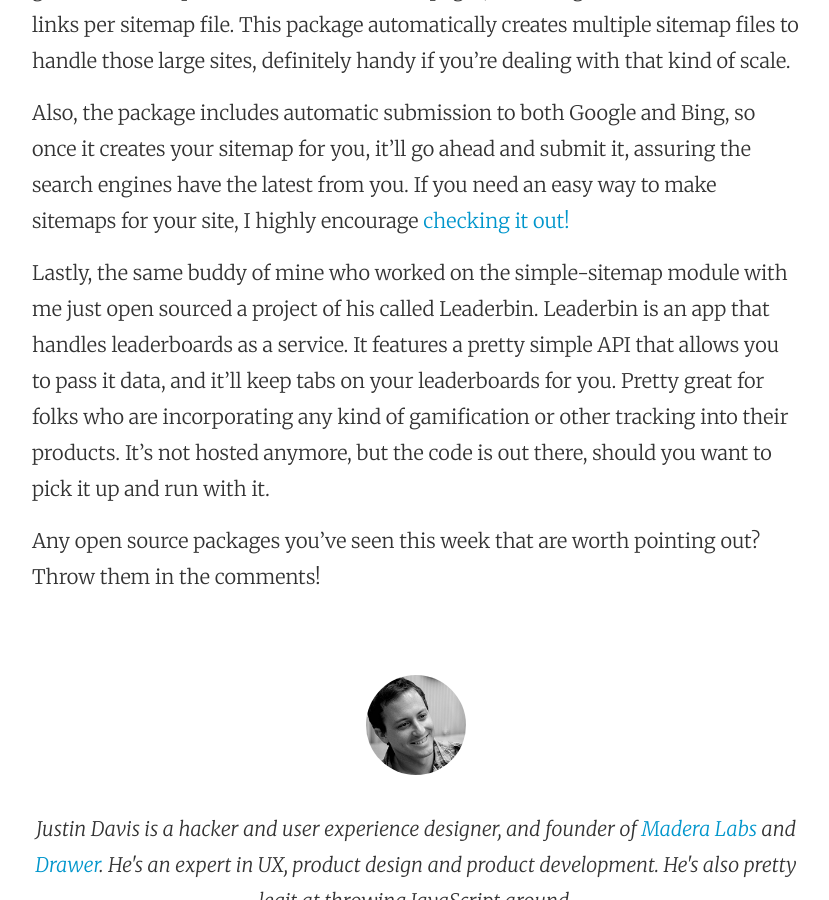
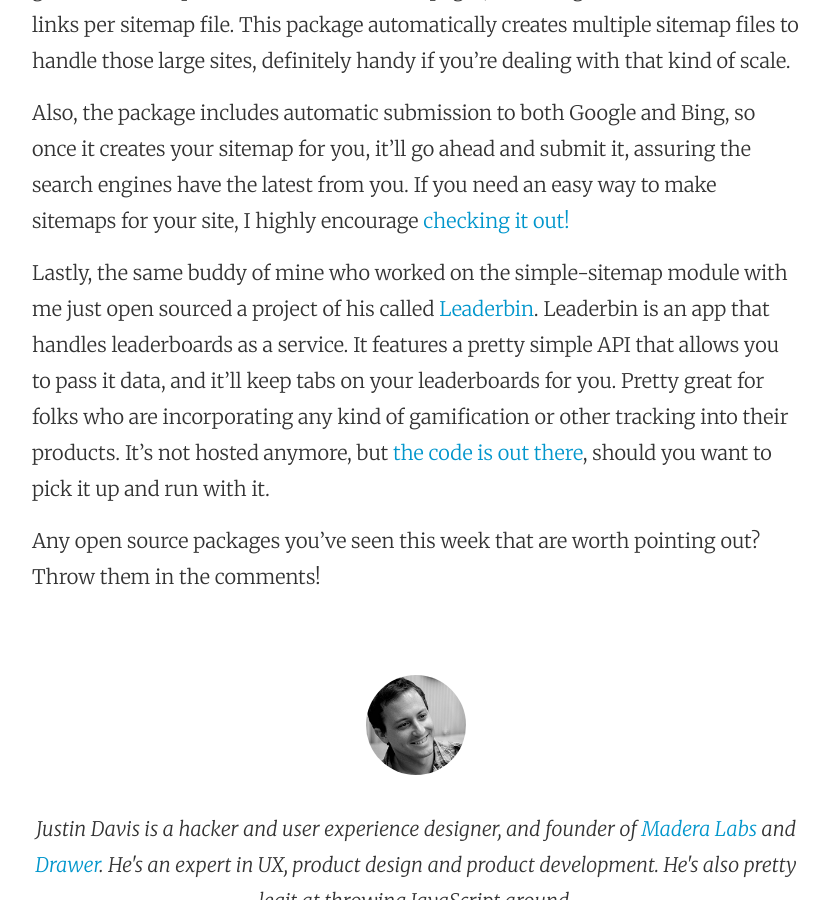
Before and after one commit to jwd2a/justindav.is, a Jekyll site: the page built from _posts/2014/2014-12-15-more-open-source-goodies-simple-sitemap-and-leaderbin.md, in a window 1280 px wide and 900 px high, scrolled down 784 px. Shown: the whole window, without its empty margins (224-1053 px from the left). Built offline with Jekyll 4.4.1, drawn with Linux system fonts in a browser that asks for light colours; nearby versions of some CDN libraries; comment, search, counter and statistics services are not loaded; part of the change alters nothing that is shown.

```diff
--- a/_posts/2014/2014-12-15-more-open-source-goodies-simple-sitemap-and-leaderbin.md
+++ b/_posts/2014/2014-12-15-more-open-source-goodies-simple-sitemap-and-leaderbin.md
@@ -11,6 +11,6 @@ I've now put out a second module, in collaboration [with a buddy of mine](http:/
 
 Also, the package includes automatic submission to both Google and Bing, so once it creates your sitemap for you, it'll go ahead and submit it, assuring the search engines have the latest from you. If you need an easy way to make sitemaps for your site, I highly encourage [checking it out!](http://npmjs.org/simple-sitemap)
 
-Lastly, the same buddy of mine who worked on the simple-sitemap module with me just open sourced a project of his called Leaderbin. Leaderbin is an app that handles leaderboards as a service. It features a pretty simple API that allows you to pass it data, and it'll keep tabs on your leaderboards for you. Pretty great for folks who are incorporating any kind of gamification or other tracking into their products. It's not hosted anymore, but the code is out there, should you want to pick it up and run with it.
+Lastly, the same buddy of mine who worked on the simple-sitemap module with me just open sourced a project of his called [Leaderbin](https://github.com/joshtronic/leaderbin.com). Leaderbin is an app that handles leaderboards as a service. It features a pretty simple API that allows you to pass it data, and it'll keep tabs on your leaderboards for you. Pretty great for folks who are incorporating any kind of gamification or other tracking into their products. It's not hosted anymore, but [the code is out there](https://github.com/joshtronic/leaderbin.com), should you want to pick it up and run with it.
 
 Any open source packages you've seen this week that are worth pointing out? Throw them in the comments!
```
